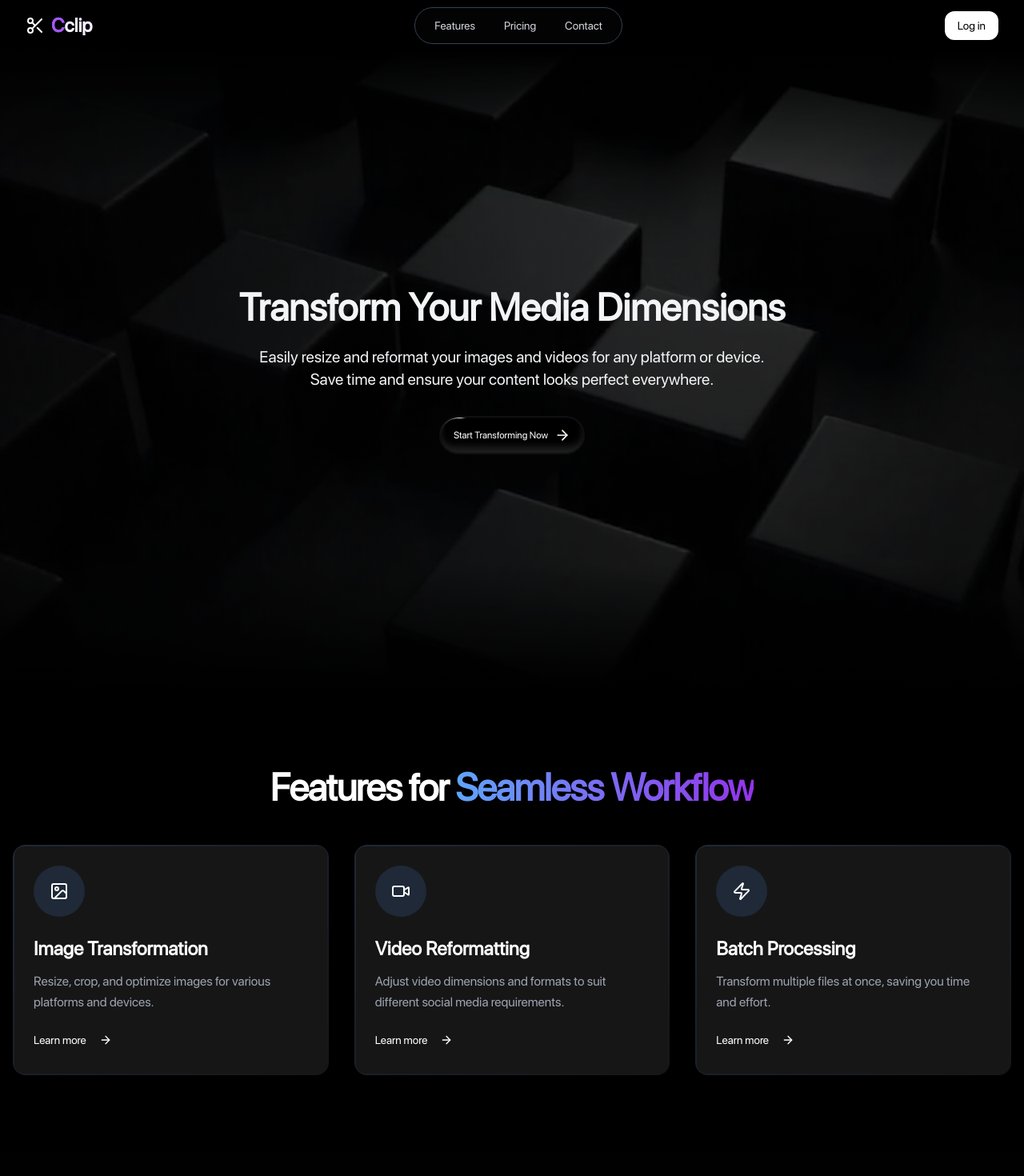
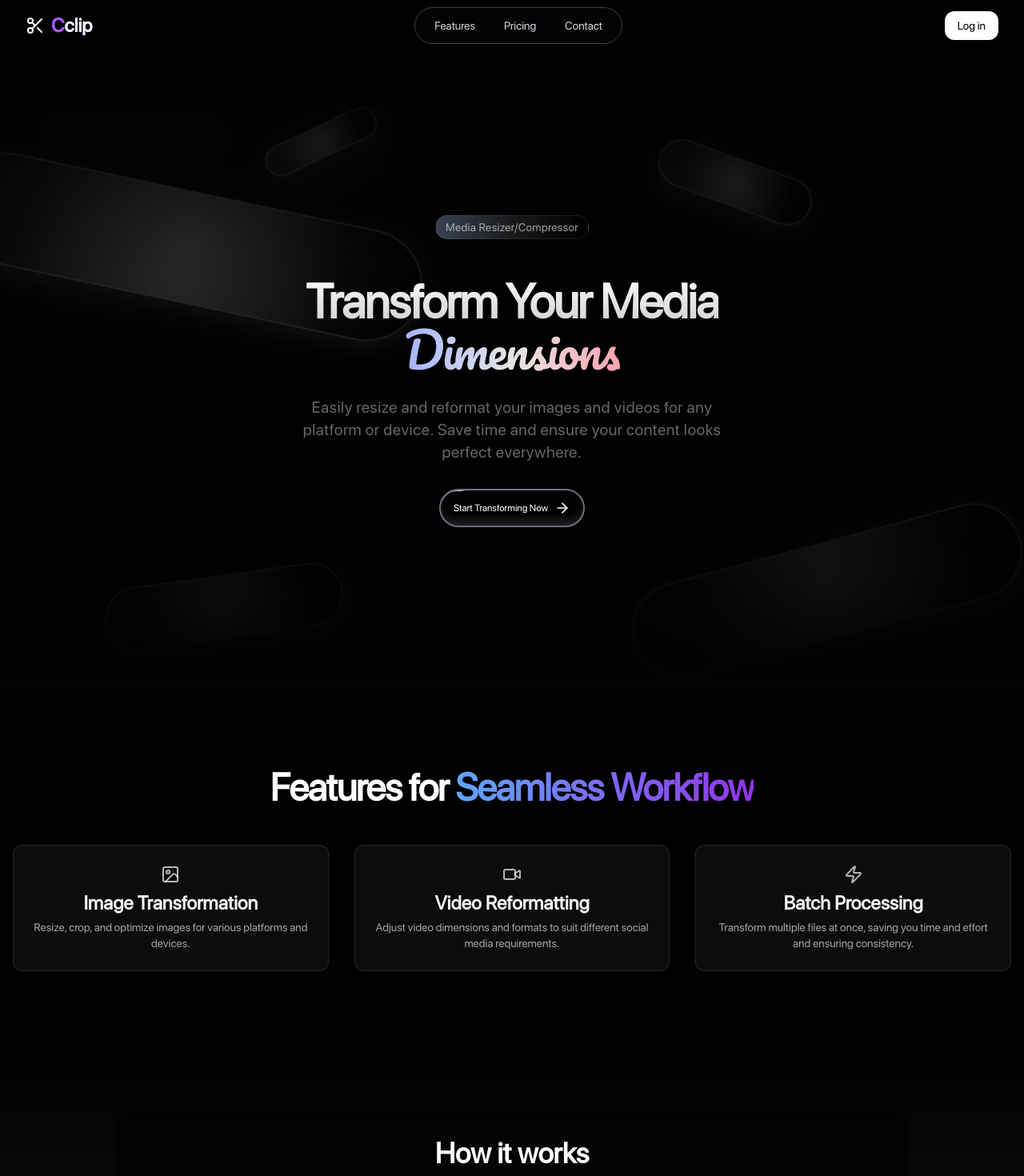
Before and after one commit to xonoxc/cclip, a Next.js app: page / in a window 1280 px wide. Shown: the top 1470 px of the page at 80% size. Built offline with nearby package versions, Linux system fonts and the light colour scheme.

Commit message:
chore(ui):refactor_landing_page

```diff
--- a/package.json
+++ b/package.json
@@ -53,5 +53,6 @@
         "prisma": "^5.18.0",
         "tailwindcss": "^3.4.1",
         "typescript": "^5"
-    }
+    },
+    "packageManager": "pnpm@10.6.2+sha512.47870716bea1572b53df34ad8647b42962bc790ce2bf4562ba0f643237d7302a3d6a8ecef9e4bdfc01d23af1969aa90485d4cebb0b9638fa5ef1daef656f6c1b"
 }
--- a/src/components/Logo.tsx
+++ b/src/components/Logo.tsx
@@ -3,11 +3,12 @@ import { Scissors } from "lucide-react"
 
 interface LogoProps {
     className?: string
+    size?: number
 }
 
-const Logo: React.FC<LogoProps> = ({ className }) => (
+const Logo: React.FC<LogoProps> = ({ className, size = 14 }) => (
     <div className="flex items-center space-x-2">
-        <Scissors className="h-6 w-6 text-white" />
+        <Scissors size={size} className="h-6 w-6 text-white" />
         <span className={`text-2xl font-bold ${className}`}>
             <span className="text-purple-500 text-md">C</span>
             <span className="text-secondary">clip</span>
--- a/src/components/landing/FeaturesSection.tsx
+++ b/src/components/landing/FeaturesSection.tsx
@@ -42,7 +42,7 @@ const features: Feature[] = [
         icon: <Zap className="w-8 h-8" />,
         title: "Batch Processing",
         description:
-            "Transform multiple files at once, saving you time and effort.",
+            "Transform multiple files at once, saving you time and effort and ensuring consistency.",
         details: [
             "Parallel processing for speed",
             "Custom workflow automation",
@@ -63,60 +63,36 @@ const FeatureCard = ({
     isActive: boolean
     onClick: () => void
 }) => {
-    const controls = useAnimation()
-
-    React.useEffect(() => {
-        controls.start({
-            scale: isActive ? 1.03 : 1,
-            transition: { duration: 0.3, ease: "easeInOut" },
-        })
-    }, [isActive, controls])
-
     return (
         <motion.div
-            initial={{ opacity: 0, y: 50 }}
+            initial={{ opacity: 0, y: 20 }}
             animate={{ opacity: 1, y: 0 }}
-            transition={{ duration: 0.6, delay: index * 0.1 }}
+            transition={{ delay: 0.2 + index * 0.1 }}
+            className="text-center"
+            onClick={onClick}
         >
             <motion.div
-                animate={controls}
+                whileHover={{ scale: 1.05 }}
                 className={cn(
-                    "group cursor-pointer overflow-hidden rounded-2xl bg-gradient-to-br from-gray-800 to-[#161617] p-0.5",
-                    isActive ? "ring-2 ring-white/30" : ""
+                    "bg-zinc-900/50 rounded-xl p-6 backdrop-blur-lg border border-white/10 transition-colors hover:border-white/20",
+                    isActive ? "border-white/30" : ""
                 )}
-                onClick={onClick}
-                whileHover={{ scale: 1.02 }}
-                whileTap={{ scale: 0.98 }}
             >
-                <div className="bg-[#161617] rounded-xl p-6 h-full transition-all duration-300">
-                    <motion.div
-                        className="w-16 h-16 rounded-full bg-gray-800 flex items-center justify-center mb-6"
-                        whileHover={{ rotate: 360 }}
-                        transition={{ duration: 0.6, ease: "easeInOut" }}
-                    >
-                        {React.cloneElement(feature.icon, {
-                            className: "text-white",
-                        })}
-                    </motion.div>
-                    <h3 className="text-2xl font-semibold text-white mb-3">
-                        {feature.title}
-                    </h3>
-                    <p className="text-gray-400 leading-relaxed mb-4">
-                        {feature.description}
-                    </p>
-                    <Button
-                        variant="ghost"
-                        className="text-white hover:bg-[#161617] hover:text-white  p-0 flex items-center group"
-                    >
-                        Learn more
-                        <motion.div
-                            className="ml-2"
-                            whileHover={{ x: 5 }}
-                            transition={{ duration: 0.2 }}
-                        >
-                            <ArrowRight className="w-4 h-4" />
-                        </motion.div>
-                    </Button>
+                <div className="mb-2 text-white/70 flex justify-center">
+                    {React.cloneElement(feature.icon, {
+                        className: "w-6 h-6",
+                    })}
+                </div>
+                <motion.div
+                    className="text-2xl font-bold mb-1"
+                    initial={{ opacity: 0 }}
+                    whileInView={{ opacity: 1 }}
+                    viewport={{ once: true }}
+                >
+                    {feature.title}
+                </motion.div>
+                <div className="text-sm text-zinc-400">
+                    {feature.description}
                 </div>
             </motion.div>
         </motion.div>
--- a/src/components/landing/HeroSection.tsx
+++ b/src/components/landing/HeroSection.tsx
@@ -1,37 +1,228 @@
+"use client"
+
+import { motion } from "framer-motion"
+import { Pacifico } from "next/font/google"
+import { cn } from "@/lib/utils"
 import ShimmerButton from "@/components/ui/shimmer-button"
 import { ArrowRight } from "lucide-react"
 import { useRouter } from "next/navigation"
 
-export default function HeroSection() {
+const pacifico = Pacifico({
+    subsets: ["latin"],
+    weight: ["400"],
+    variable: "--font-pacifico",
+})
+
+function ElegantShape({
+    className,
+    delay = 0,
+    width = 400,
+    height = 100,
+    rotate = 0,
+    gradient = "from-gray-500 to-black",
+}: {
+    className?: string
+    delay?: number
+    width?: number
+    height?: number
+    rotate?: number
+    gradient?: string
+}) {
+    return (
+        <motion.div
+            initial={{
+                opacity: 0,
+                y: -150,
+                rotate: rotate - 15,
+            }}
+            animate={{
+                opacity: 1,
+                y: 0,
+                rotate: rotate,
+            }}
+            transition={{
+                duration: 2.4,
+                delay,
+                ease: [0.23, 0.86, 0.39, 0.96],
+                opacity: { duration: 1.2 },
+            }}
+            className={cn("absolute", className)}
+        >
+            <motion.div
+                animate={{
+                    y: [0, 15, 0],
+                }}
+                transition={{
+                    duration: 12,
+                    repeat: Number.POSITIVE_INFINITY,
+                    ease: "easeInOut",
+                }}
+                style={{
+                    width,
+                    height,
+                }}
+                className="relative"
+            >
+                <div
+                    className={cn(
+                        "absolute inset-0 rounded-full",
+                        "bg-gradient-to-r",
+                        gradient,
+                        "backdrop-blur-[2px] border-2 border-white/[0.15]",
+                        "shadow-[0_8px_32px_0_rgba(255,255,255,0.1)]",
+                        "after:absolute after:inset-0 after:rounded-full",
+                        "after:bg-[radial-gradient(circle_at_50%_50%,rgba(255,255,255,0.2),transparent_70%)]"
+                    )}
+                />
+            </motion.div>
+        </motion.div>
+    )
+}
+
+export default function HeroSection({
+    badge = " Media Resizer/Compressor",
+}: {
+    badge?: string
+}) {
     const router = useRouter()
+    const fadeUpVariants = {
+        hidden: { opacity: 0, y: 30 },
+        visible: (i: number) => ({
+            opacity: 1,
+            y: 0,
+            transition: {
+                duration: 1,
+                delay: 0.5 + i * 0.2,
+                ease: [0.25, 0.4, 0.25, 1],
+            },
+        }),
+    }
 
     return (
-        <section
-            className="py-20 text-center bg-cover bg-center relative flex items-center justify-center h-screen z-auto inset-0"
+        <div
+            className="relative min-h-screen w-full flex items-center justify-center overflow-hidden"
             style={{
-                backgroundImage: `linear-gradient(to bottom, rgba(0, 0, 0, 1), rgba(0, 0, 0, 0.5) 20%, rgba(0, 0, 0, 0.5) 80%, rgba(0, 0, 0, 1)), url('/images/background.jpeg')`,
+                backgroundImage: `linear-gradient(to bottom, rgba(0, 0, 0, 1), rgba(0, 0, 0, 0.5) 20%, rgba(0, 0, 0, 0.5) 80%, rgba(0, 0, 0, 1)), url('')`,
             }}
         >
-            <div className="content relative z-10">
-                <h1 className="text-5xl font-bold mb-6">
-                    Transform Your Media Dimensions
+            <div className="absolute inset-0 bg-black/30 z-[1]" />
+            <div className="absolute inset-0 bg-gradient-to-br from-gray-500/[0.05] via-transparent to-black/[0.05] blur-3xl" />
+
+            <div className="absolute inset-0 overflow-hidden">
+                <ElegantShape
+                    delay={0.3}
+                    width={600}
+                    height={140}
+                    rotate={12}
+                    gradient="from-gray-500/[0.1] via-white/[0.1] to-black/[0.1]" // Softer gradient
+                    className="left-[-10%] md:left-[-5%] top-[15%] md:top-[20%]"
+                />
+
+                <ElegantShape
+                    delay={0.5}
+                    width={500}
+                    height={120}
+                    rotate={-15}
+                    gradient="from-gray-700/[0.1] via-white/[0.05] to-black/[0.1]" // Softer gradient
+                    className="right-[-5%] md:right-[0%] top-[70%] md:top-[75%]"
+                />
+
+                <ElegantShape
+                    delay={0.4}
+                    width={300}
+                    height={80}
+                    rotate={-8}
+                    gradient="from-gray-600/[0.1] via-white/[0.03] to-black/[0.1]" // Softer gradient
+                    className="left-[5%] md:left-[10%] bottom-[5%] md:bottom-[10%]"
+                />
+
+                <ElegantShape
+                    delay={0.6}
+                    width={200}
+                    height={60}
+                    rotate={20}
+                    gradient="from-gray-400/[0.1] via-white/[0.07] to-black/[0.1]" // Softer gradient
+                    className="right-[15%] md:right-[20%] top-[10%] md:top-[15%]"
+                />
+
+                <ElegantShape
+                    delay={0.7}
+                    width={150}
+                    height={40}
+                    rotate={-25}
+                    gradient="from-gray-300/[0.1] via-white/[0.09] to-black/[0.1]" // Softer gradient
+                    className="left-[20%] md:left-[25%] top-[5%] md:top-[10%]"
+                />
+            </div>
+
+            <div className="relative z-10 container mx-auto px-4 md:px-6">
+                <div className="max-w-3xl mx-auto text-center">
+                    <motion.div
+                        custom={0}
+                        variants={fadeUpVariants}
+                        initial="hidden"
+                        animate="visible"
+                        className="inline-flex items-center gap-2 px-3 py-1 rounded-full bg-gradient-to-r from-gray-700 via-white/10 to-black border border-white/[0.08] mb-8 md:mb-12"
+                    >
+                        <span className="text-sm text-white/60 tracking-wide">
+                            {badge}
+                        </span>
+                    </motion.div>
+
+                    <motion.div
+                        custom={1}
+                        variants={fadeUpVariants}
+                        initial="hidden"
+                        animate="visible"
+                    >
+                        <h1 className="text-4xl sm:text-6xl md:text-6xl font-bold mb-6 tracking-tight">
+                            <span className="bg-clip-text text-transparent bg-gradient-to-b from-white to-white/80">
+                                Transform Your Media
+                            </span>
+                            <br />
+                            <span
+                                className={cn(
+                                    "bg-clip-text text-transparent bg-gradient-to-r from-indigo-300 via-white/90 to-rose-300",
+                                    pacifico.className
+                                )}
+                            >
+                                Dimensions
+                            </span>
                         </h1>
-                <p className="text-xl mb-8 max-w-2xl mx-auto">
-                    Easily resize and reformat your images and videos for any
-                    platform or device. Save time and ensure your content looks
-                    perfect everywhere.
+                    </motion.div>
+
+                    <motion.div
+                        custom={2}
+                        variants={fadeUpVariants}
+                        initial="hidden"
+                        animate="visible"
+                    >
+                        <p className="text-lg md:text-xl text-white/40 mb-8 leading-relaxed font-light tracking-wide max-w-xl mx-auto">
+                            Easily resize and reformat your images and videos
+                            for any platform or device. Save time and ensure
+                            your content looks perfect everywhere.
                         </p>
-                <div className="flex items-center justify-center">
+                    </motion.div>
+
+                    <motion.div
+                        custom={3}
+                        variants={fadeUpVariants}
+                        initial="hidden"
+                        animate="visible"
+                        className="flex items-center justify-center"
+                    >
                         <ShimmerButton
                             onClick={() => router.push("/sign-in")}
-                        className="text-white rounded-2xl border-2 border-[#0f1014] text-xs px-4"
+                            className="text-white rounded-2xl border-2 border-gray-500 text-xs px-4"
                         >
                             Start Transforming Now
                             <ArrowRight className="ml-2 h-5 w-5" />
                         </ShimmerButton>
+                    </motion.div>
                 </div>
             </div>
-            <div className="absolute inset-0 bg-black/30 z-[1]" />
-        </section>
+
+            <div className="absolute inset-0 bg-gradient-to-t from-[#030303] via-transparent to-[#030303]/80 pointer-events-none" />
+        </div>
     )
 }
```
Also changed, not shown: 1 other file (tests, documents, lock files or other folders). Lines whose indentation alone changed are shown as unchanged.
